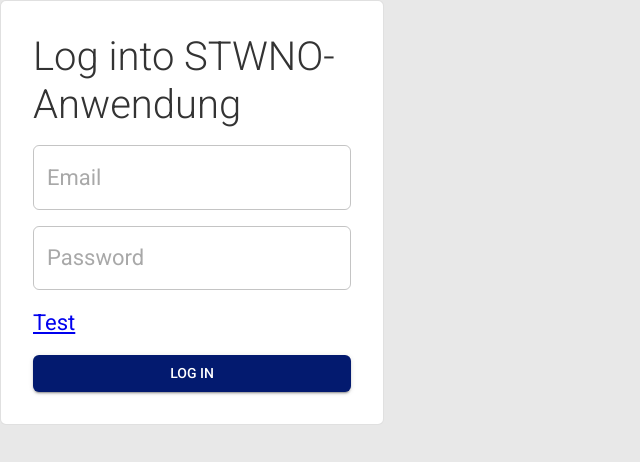
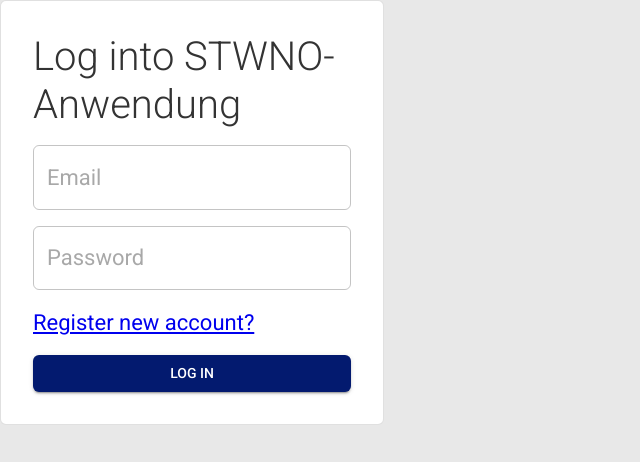
Before and after one commit to Praxisseminar-SoSe-2026/stwno-anwendung, a React (Vite) app in the folder frontend/: page /login in a window 1280 px wide. Shown: the top 462 px of the page, without its empty margins (0-640 px from the left). Built offline with nearby package versions, Linux system fonts and the light colour scheme; no server answers.

Commit message:
feat: add translation

```diff
--- a/frontend/src/i18n/languages/de.json
+++ b/frontend/src/i18n/languages/de.json
@@ -110,6 +110,13 @@
     "error": "Login fehlgeschlagen.",
     "invalid": "Bitte einloggen."
   },
+  "registration": {
+    "register": "Neuen Account registrieren?",
+    "person_number": "Bitte Personen-Nummer eingeben",
+    "next_button": "Weiter",
+    "password": "Passwort",
+    "create_account": "Account erstellen"
+  },
   "notFound": {
     "title": "404 - Diese Seite gibts leider nicht :("
   }
--- a/frontend/src/i18n/languages/en.json
+++ b/frontend/src/i18n/languages/en.json
@@ -108,6 +108,13 @@
     "error": "Login failed.",
     "invalid": "Please login"
   },
+  "registration": {
+    "register": "Register new account?",
+    "person_number": "Please enter person number",
+    "next_button": "Next",
+    "password": "Password",
+    "create_account": "Create Account"
+  },
   "notFound": {
     "title": "404 - This page unfortunately doesn't exist :("
   }
--- a/frontend/src/pages/general/LoginPage.tsx
+++ b/frontend/src/pages/general/LoginPage.tsx
@@ -122,7 +122,8 @@ export function LoginPage() {
           />
         </FormControl>
 
-        <Typography><Link to="/registration">Test</Link></Typography>
+        {/*new Account Registar Link*/}
+        <Typography><Link to="/registration">{t('registration.register')}</Link></Typography>
 
         {/*login Button*/}
         <Button
--- a/frontend/src/pages/general/RegistrationPage.tsx
+++ b/frontend/src/pages/general/RegistrationPage.tsx
@@ -2,11 +2,13 @@ import {type SubmitEventHandler, useState} from "react";
 import {Box, Button, FormControl, Paper, TextField, Typography} from "@mui/material";
 import {useRegistration} from "../../hooks/useRegistration.ts";
 import {useNavigate} from "react-router";
+import {useTranslation} from "react-i18next";
 
 export function RegistrationPage() {
     const {submitRegistration, error} = useRegistration()
     const navigate = useNavigate()
     const [personNumber, setPersonNumber] = useState('')
+    const { t } = useTranslation()
 
     const handleSubmit: SubmitEventHandler<HTMLFormElement> = async (event) => {
         event.preventDefault()
@@ -34,13 +36,13 @@ export function RegistrationPage() {
                     <TextField
                         id="personNumber"
                         name="personNumber"
-                        placeholder={"Personen-Nummer"}
+                        placeholder={t('registration.person_number')}
                         value={personNumber}
                         onChange={(e) => setPersonNumber(e.target.value)}
                         required
                     />
                 </FormControl>
-                <Button type="submit">Test</Button>
+                <Button type="submit">{t('registration.next_button')}</Button>
                 {error && <Typography color="error">{error}</Typography>}
             </Box>
         </Paper>
--- a/frontend/src/pages/general/SetPasswordPage.tsx
+++ b/frontend/src/pages/general/SetPasswordPage.tsx
@@ -2,11 +2,13 @@ import {Box, Button, FormControl, Paper, TextField, Typography} from "@mui/mater
 import {useLocation, useNavigate} from "react-router";
 import {type SubmitEventHandler, useState} from "react";
 import {useSetPassword} from "../../hooks/useSetPassword.ts";
+import {useTranslation} from "react-i18next";
 
 export function SetPasswordPage() {
     const location = useLocation()
     const navigate = useNavigate()
     const {submitSetPassword, error} = useSetPassword()
+    const { t } = useTranslation()
 
     const emailFromRegistrationPage = (location.state as { email?: string })?.email ?? ''
     const [email] = useState(emailFromRegistrationPage)
@@ -47,13 +49,13 @@ export function SetPasswordPage() {
                         id="password"
                         name="password"
                         type="password"
-                        placeholder="Password"
+                        placeholder={t('registration.password')}
                         value={password}
                         onChange={(e) => setPassword(e.target.value)}
                         required
                         />
                 </FormControl>
-                <Button type="submit">Create Account</Button>
+                <Button type="submit">{t('registration.create_account')}</Button>
                 {error && <Typography color="error">{error}</Typography>}
             </Box>
         </Paper>
```
